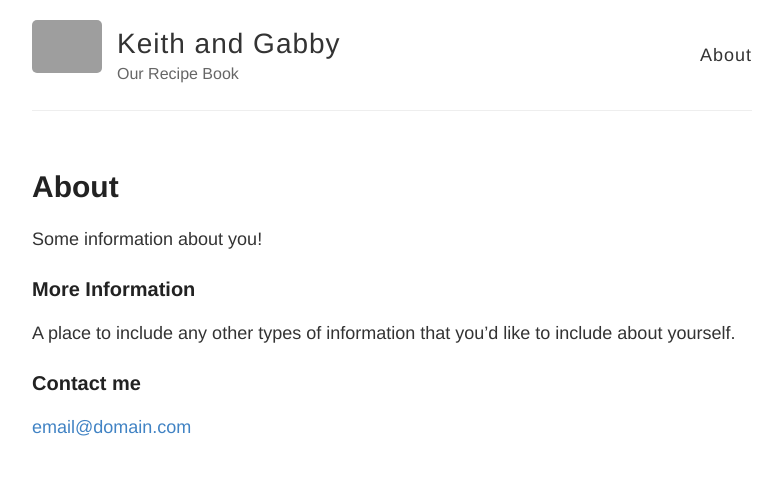
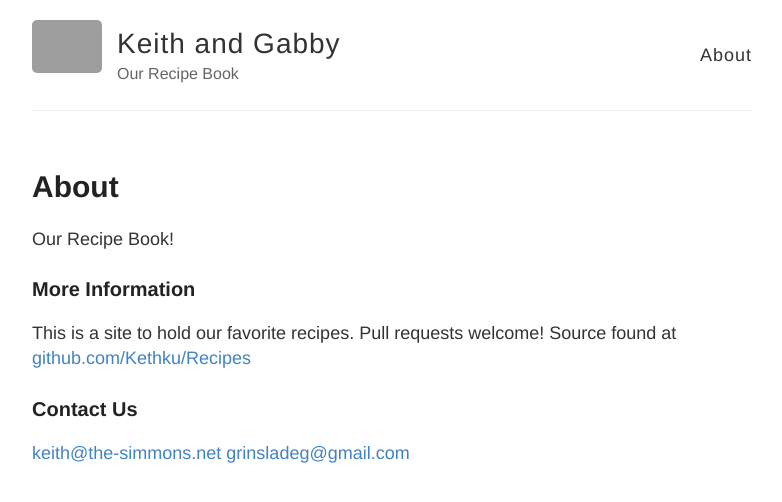
Before and after one commit to Kethku/Recipes, a Jekyll site: the page built from about.md, in a window 1280 px wide, cut to the strip 0-502 px from the top of the page. Shown: the whole strip, without its empty margins (248-1030 px from the left). Built offline with Jekyll 4.4.1, drawn with Linux system fonts in a browser that asks for light colours; grey boxes are pictures that could not be loaded.

Commit message:
layout fixes and about update

```diff
--- a/about.md
+++ b/about.md
@@ -4,12 +4,14 @@ title: About
 permalink: /about/
 ---
 
-Some information about you!
+Our Recipe Book!
 
 ### More Information
 
-A place to include any other types of information that you'd like to include about yourself.
+This is a site to hold our favorite recipes. Pull requests welcome! Source found
+at [github.com/Kethku/Recipes](github.com/Kethku/Recipes)
 
-### Contact me
+### Contact Us
 
-[email@domain.com](mailto:email@domain.com)
+[keith@the-simmons.net](mailto:keith@the-simmons.net)
+[grinsladeg@gmail.com](mailto:grinsladeg@gmail.com)
--- a/index.html
+++ b/index.html
@@ -3,7 +3,7 @@ layout: default
 ---
 
 <div class="posts">
-  {% for post in site.posts %}
+  {% for post in site.posts reversed %}
     <article class="post">
 
       <h1><a href="{{ site.baseurl }}{{ post.url }}">{{ post.title }}</a></h1>
@@ -12,7 +12,7 @@ layout: default
         {{ post.excerpt }}
       </div>
 
-      <a href="{{ site.baseurl }}{{ post.url }}" class="read-more">Read More</a>
+      <a href="{{ site.baseurl }}{{ post.url }}" class="read-more">Instructions</a>
     </article>
   {% endfor %}
 </div>
```
